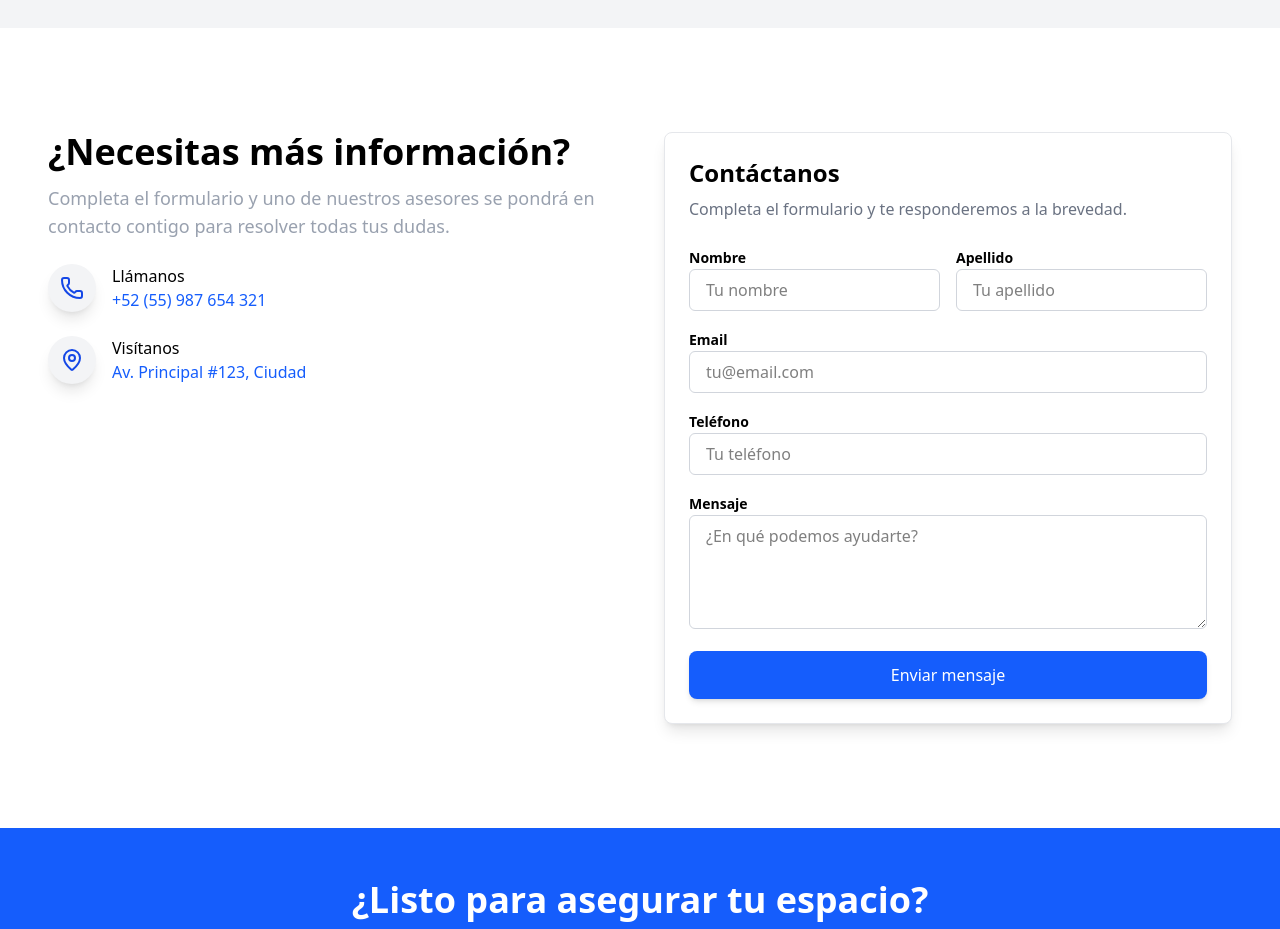
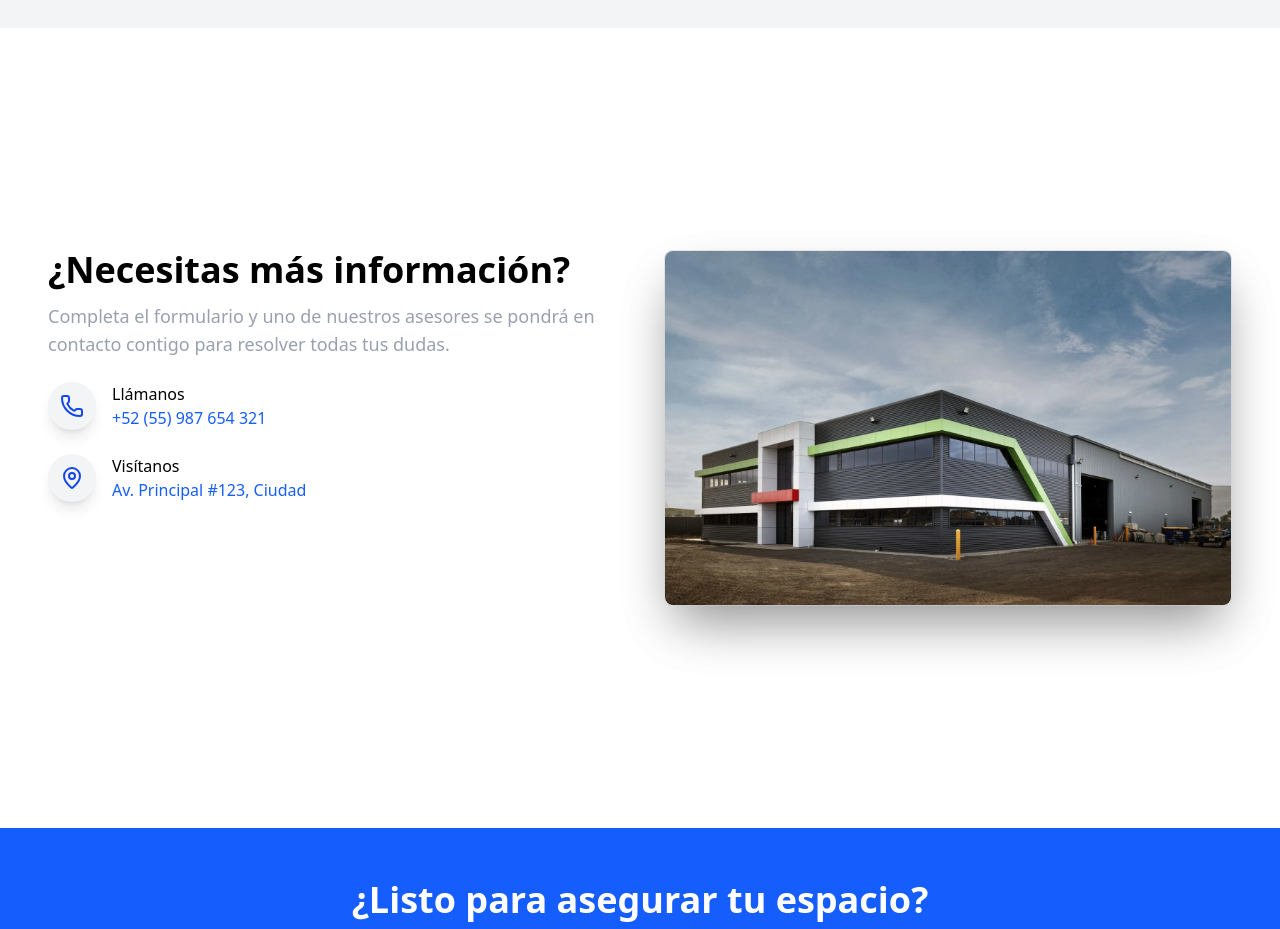
Before and after one commit to AldairVargas/pb-frontend, a React (Vite) app: page / in a window 1280 px wide. Shown: the part 2160-3089 px from the top of the page. Built offline with nearby package versions, Linux system fonts and the light colour scheme; no server answers.

Commit message:
refactor(contact): replace contact form with warehouse image
The contact form was removed and replaced with an image of a warehouse to simplify the UI and focus on visual content. Additionally, the 500 status code redirection was removed from the useCRUD hook as it was deemed unnecessary.

```diff
--- a/src/components/sections/contact.jsx
+++ b/src/components/sections/contact.jsx
@@ -1,5 +1,7 @@
 import React from "react";
 import { Phone, MapPin } from "lucide-react";
+import warehouseImg from "../../assets/images/warehouse.png";
+
 
 const escapeHTML = (str) => {
   return str.replace(/[&<>"']/g, (match) => {
@@ -67,89 +69,9 @@ const MyContact = () => {
           </div>
 
           {/* Formulario */}
-          <div className="bg-white p-6 rounded-lg shadow-lg border border-gray-200 w-full md:w-auto">
-            <h2 className="text-2xl font-bold mb-2 text-center md:text-left">Contáctanos</h2>
-            <p className="text-gray-500 mb-6 text-center md:text-left">
-              Completa el formulario y te responderemos a la brevedad.
-            </p>
+          <div className="bg-white rounded-lg shadow-2xl border border-gray-200 w-full md:w-auto">
+          <img src={warehouseImg} className="rounded-lg shadow-2xl" alt="warehouse" />
 
-            <form className="space-y-4" onSubmit={handleSecureSubmit}>
-              {/* Nombre y Apellido */}
-              <div className="grid grid-cols-1 sm:grid-cols-2 gap-4">
-                <div>
-                  <label className="text-sm font-semibold">Nombre</label>
-                  <input
-                    type="text"
-                    name="nombre"
-                    required
-                    maxLength={50}
-                    pattern="^[A-Za-zÁÉÍÓÚáéíóúÑñ\s]+$"
-                    placeholder="Tu nombre"
-                    className="w-full px-4 py-2 border border-gray-300 rounded-md focus:ring-2 focus:ring-blue-500"
-                  />
-                </div>
-                <div>
-                  <label className="text-sm font-semibold">Apellido</label>
-                  <input
-                    type="text"
-                    name="apellido"
-                    required
-                    maxLength={50}
-                    pattern="^[A-Za-zÁÉÍÓÚáéíóúÑñ\s]+$"
-                    placeholder="Tu apellido"
-                    className="w-full px-4 py-2 border border-gray-300 rounded-md focus:ring-2 focus:ring-blue-500"
-                  />
-                </div>
-              </div>
-
-              {/* Email */}
-              <div>
-                <label className="text-sm font-semibold">Email</label>
-                <input
-                  type="email"
-                  name="email"
-                  required
-                  maxLength={100}
-                  placeholder="tu@email.com"
-                  className="w-full px-4 py-2 border border-gray-300 rounded-md focus:ring-2 focus:ring-blue-500"
-                />
-              </div>
-
-              {/* Teléfono */}
-              <div>
-                <label className="text-sm font-semibold">Teléfono</label>
-                <input
-                  type="tel"
-                  name="telefono"
-                  required
-                  maxLength={20}
-                  pattern="^[0-9\s+\-]{7,20}$"
-                  placeholder="Tu teléfono"
-                  className="w-full px-4 py-2 border border-gray-300 rounded-md focus:ring-2 focus:ring-blue-500"
-                />
-              </div>
-
-              {/* Mensaje */}
-              <div>
-                <label className="text-sm font-semibold">Mensaje</label>
-                <textarea
-                  name="mensaje"
-                  rows="4"
-                  required
-                  maxLength={500}
-                  placeholder="¿En qué podemos ayudarte?"
-                  className="w-full px-4 py-2 border border-gray-300 rounded-md focus:ring-2 focus:ring-blue-500"
-                />
-              </div>
-
-              {/* Botón */}
-              <button
-                type="submit"
-                className="w-full px-4 py-3 text-white bg-blue-600 rounded-lg shadow-md transition-all duration-300 hover:bg-blue-700 focus:outline-none focus:ring-2 focus:ring-blue-500"
-              >
-                Enviar mensaje
-              </button>
-            </form>
           </div>
         </div>
       </div>
--- a/src/hooks/useCRUD.jsx
+++ b/src/hooks/useCRUD.jsx
@@ -16,7 +16,6 @@ const useCRUD = (initialUrl, initialHeaders = {}) => {
     if (status === 401) navigate("/401");
     else if (status === 403) navigate("/403");
     else if (status === 404) navigate("/404");
-    else if (status === 500) navigate("/500");
   };
 
   const fetchData = useCallback(async (additionalHeaders = {}) => {
```
